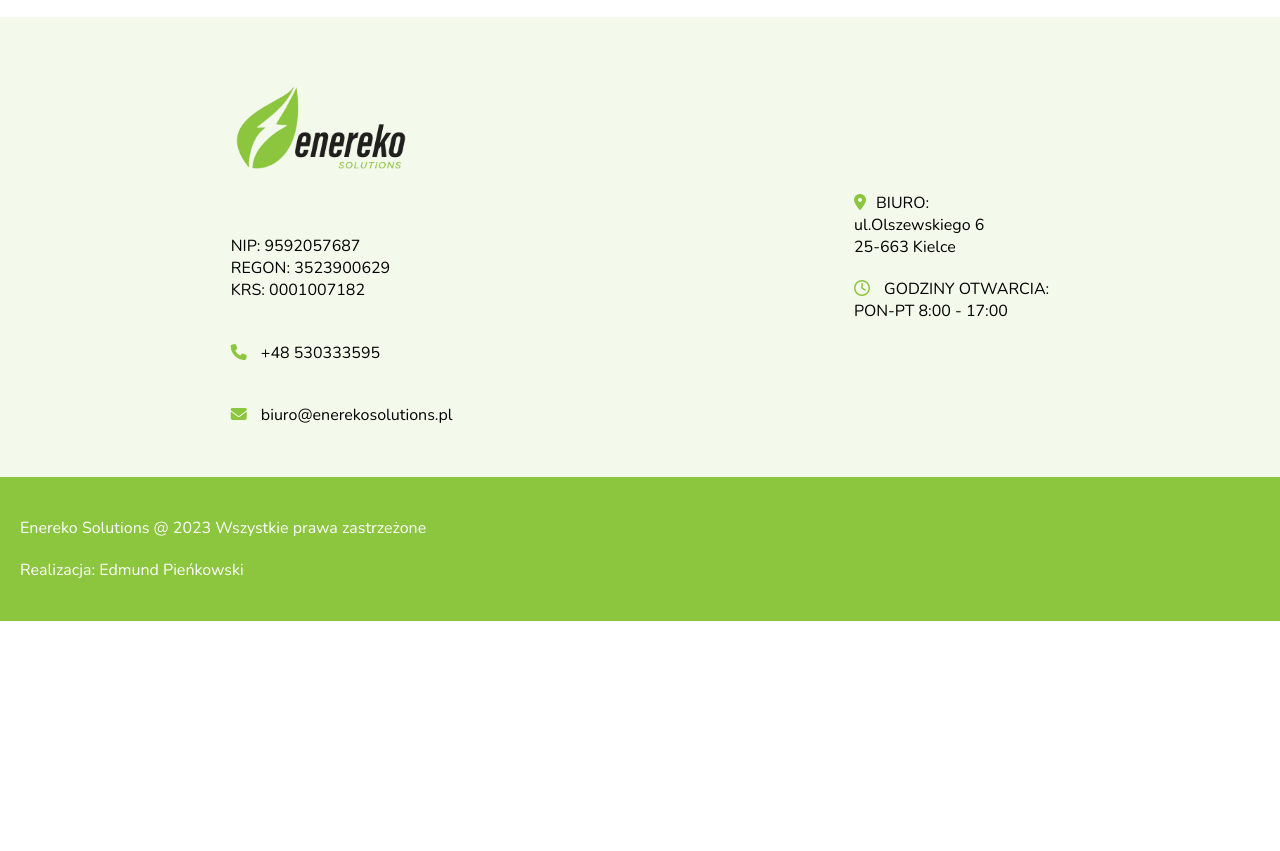
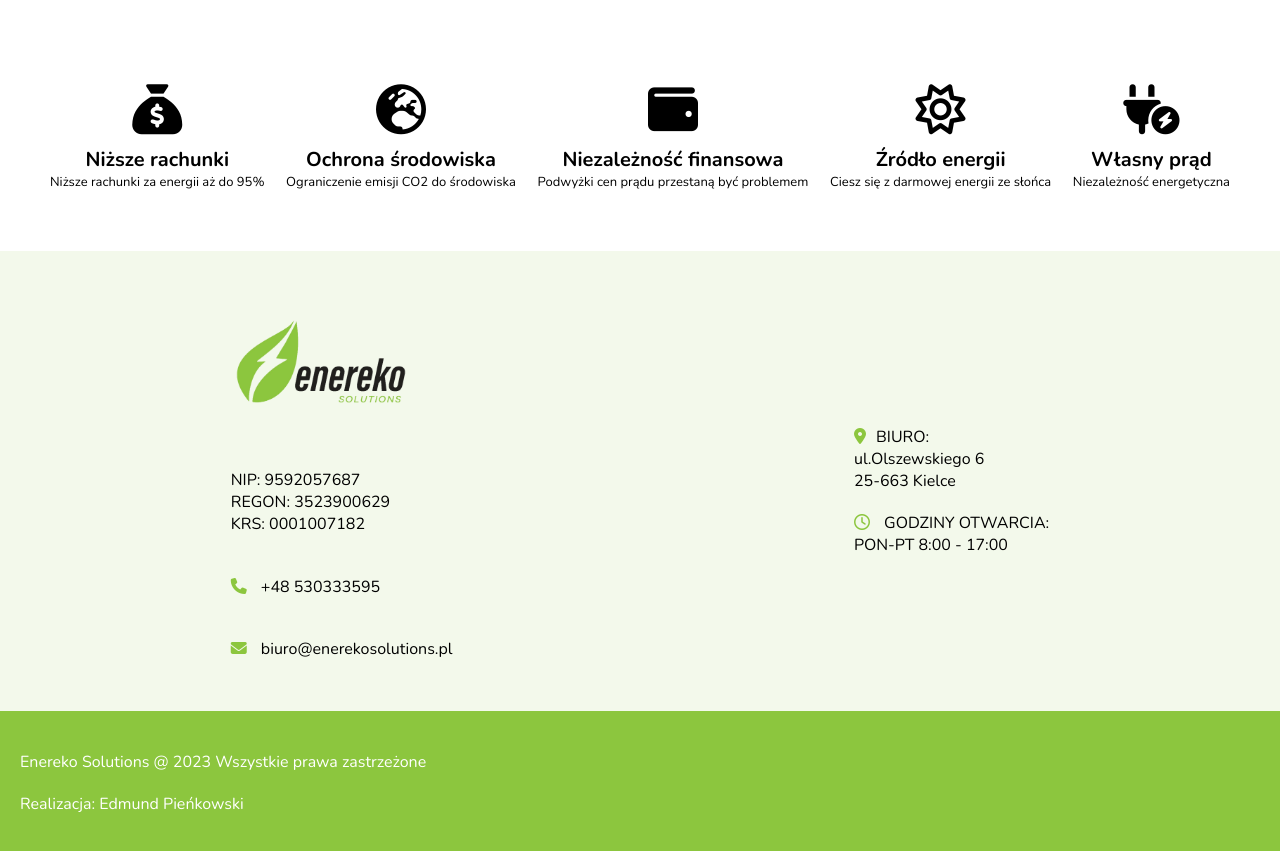
Before and after one commit to Pieniu1511/EnerecoSolutions, a website: page installations.html in a window 1280 px wide. Shown: the part 1458-2309 px from the top of the page. Before the commit the page ends 2079 px from the top, so only its background shows below. Drawn offline with nearby package versions, Linux system fonts and the light colour scheme.

Commit message:
icons on pv site added

```diff
--- a/installations.html
+++ b/installations.html
@@ -141,6 +141,33 @@
                 <div class="pv-step__text">Pomożemy w uruchomieniu instalacji oraz w późniejszym serwisie</div>
             </div>
         </div>
+        <div class="pv-icons wrapper">
+            <div class="pv-icon">
+                <div class="pv-icon-img"><i class="fa-solid fa-sack-dollar"></i></div>
+                <div class="pv-icon-title">Niższe rachunki</div>
+                <div class="pv-icon-text">Niższe rachunki za energii aż do 95%</div>
+            </div>
+            <div class="pv-icon">
+                <div class="pv-icon-img"><i class="fa-solid fa-earth-europe"></i></div>
+                <div class="pv-icon-title">Ochrona środowiska</div>
+                <div class="pv-icon-text">Ograniczenie emisji CO2 do środowiska</div>
+            </div>
+            <div class="pv-icon">
+                <div class="pv-icon-img"><i class="fa-solid fa-wallet"></i></div>
+                <div class="pv-icon-title">Niezależność finansowa</div>
+                <div class="pv-icon-text">Podwyżki cen prądu przestaną być problemem</div>
+            </div>
+            <div class="pv-icon">
+                <div class="pv-icon-img"><i class="fa-regular fa-sun"></i></div>
+                <div class="pv-icon-title">Źródło energii</div>
+                <div class="pv-icon-text">Ciesz się z darmowej energii ze słońca</div>
+            </div>
+            <div class="pv-icon">
+                <div class="pv-icon-img"><i class="fa-solid fa-plug-circle-bolt"></i></div>
+                <div class="pv-icon-title">Własny prąd</div>
+                <div class="pv-icon-text">Niezależność energetyczna</div>
+            </div>
+        </div>
     </section>
 
     <footer class="footer">
--- a/src/sass/style.scss
+++ b/src/sass/style.scss
@@ -717,6 +717,32 @@ header {
             background-image: url('../img/pv-fourth-step.jpg');
         }
     }
+
+    .pv-icons {
+        margin-top: 5rem;
+
+        .pv-icon {
+            align-items: center;
+            display: flex;
+            flex-direction: column;
+            justify-content: center;
+            margin-bottom: 5rem;
+            text-align: center;
+
+            .pv-icon-img {
+                font-size: 5rem;
+            }
+
+            .pv-icon-title {
+                font-size: 2rem;
+                font-weight: bold;
+            }
+
+            .pv-icon-text {
+                font-size: 1.4rem;
+            }
+        }
+    }
 }
 
 // MEDIA
@@ -855,6 +881,28 @@ header {
                 margin-right: 1rem;
             }
         }
+
+        .pv-icons {
+            display: flex;
+            flex-direction: row;
+            justify-content: space-between;
+            padding: 1rem;;
+            width: 100%;
+
+            .pv-icon {
+                .pv-icon-img {
+                    font-size: 4rem;
+                }
+
+                .pv-icon-title {
+                    font-size: 1.5rem;
+                }
+
+                .pv-icon-text {
+                    font-size: 1.1rem;
+                }
+            }
+        }
 	}
 }
 
@@ -919,6 +967,22 @@ header {
 				}
 			}
 		}
+
+        .pv-icons {
+            .pv-icon {
+                .pv-icon-img {
+                    font-size: 5rem;
+                }
+
+                .pv-icon-title {
+                    font-size: 2rem;
+                }
+
+                .pv-icon-text {
+                    font-size: 1.3rem;
+                }
+            }
+        }
 	}
 }
 
```
Also changed, not shown: dist/css/style.min.css, 1 other file.
